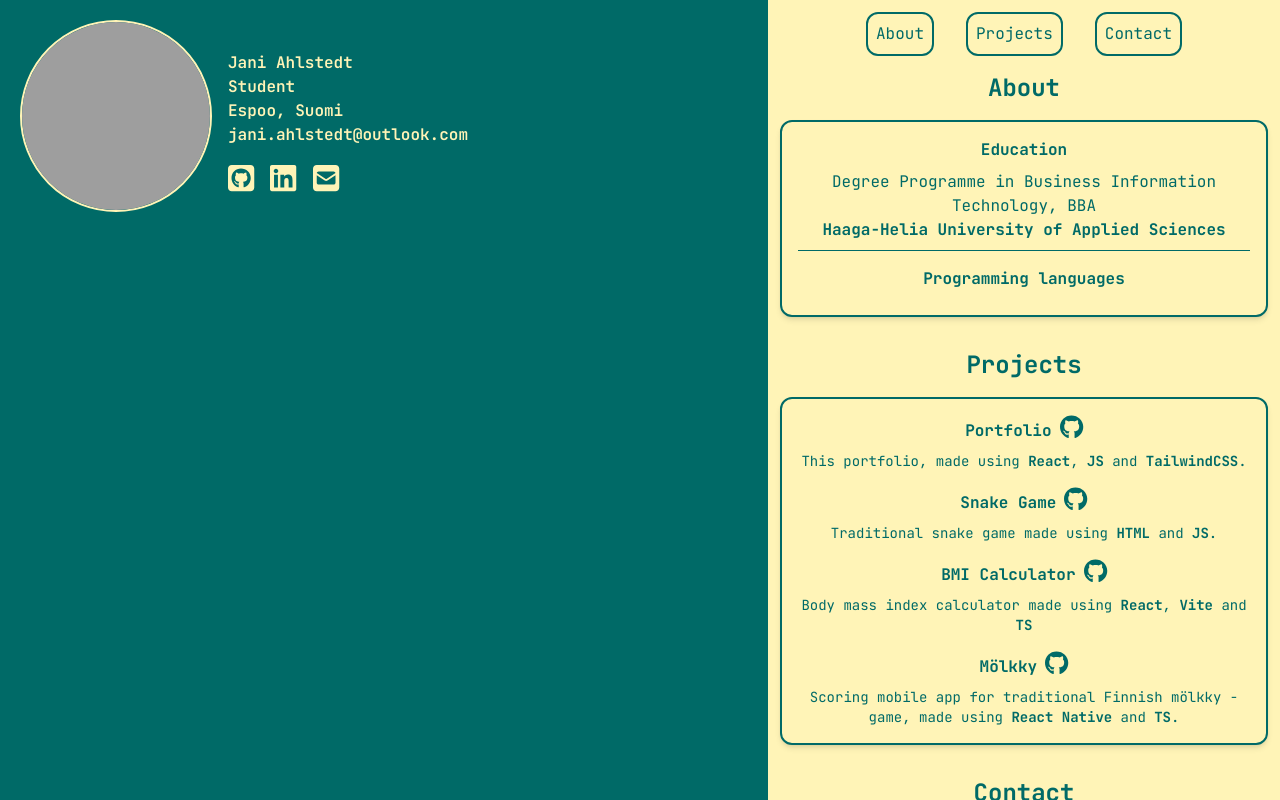
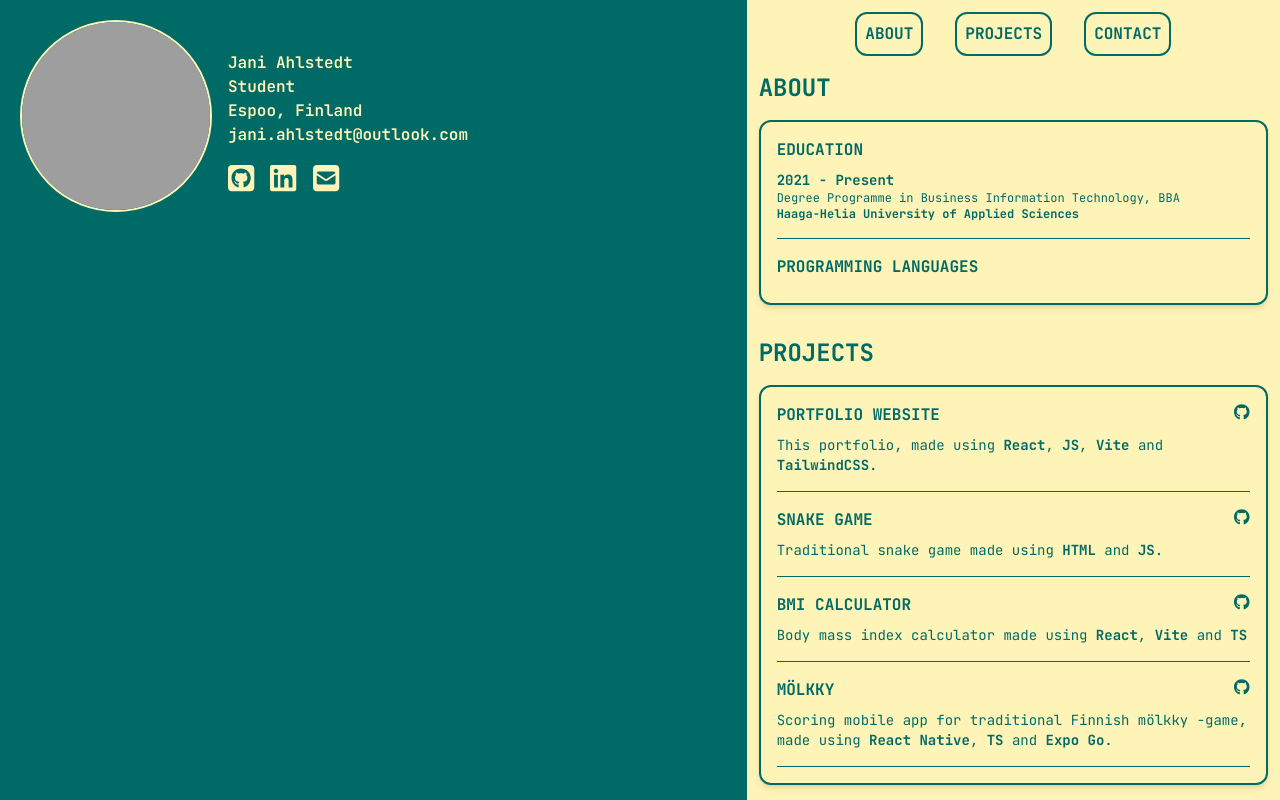
Before and after one commit to JaniAhl/Portfolio, a React (Vite) app: page / in a window 1280 px wide. Built offline with nearby package versions, Linux system fonts and the light colour scheme; grey boxes are pictures that could not be loaded.

Commit message:
Changes to about and projects and other small changes

```diff
--- a/src/App.jsx
+++ b/src/App.jsx
@@ -16,12 +16,12 @@ const App = () => {
     <div className='flex h-screen font-sans overflow-auto'  >
 
       {/* Vasemman puolen navigointi ja ikonit */}
-      < div className='flex flex-col w-3/5 items-start h-full space-y-8 bg-seaGreen' >
+      < div className='flex flex-col w-7/12 items-start h-full space-y-8 bg-seaGreen' >
         <Profile />
       </div >
 
       {/* Oikean puolen sisältö */}
-      < div className='flex flex-col w-2/5 items-center h-full p-3 overflow-y-auto pb-6 scroll-smooth bg-softCream' >
+      < div className='flex flex-col w-5/12 items-center h-full p-3 overflow-y-auto pb-6 scroll-smooth bg-softCream' >
 
         <Navbar />
         <About />
--- a/src/components/about.jsx
+++ b/src/components/about.jsx
@@ -4,21 +4,22 @@ import '../App.css'
 const About = () => {
     return (
 
-        <div id='about'>
+        <div id='about' className='w-full text-left'>
 
             {/* About */}
 
-            <h1 className='text-2xl font-bold mt-4 text-seaGreen'>About</h1 >
+            <h1 className='text-2xl font-bold mt-4 text-seaGreen'>ABOUT</h1 >
 
             <section className='w-full bg-softCream p-4 text-seaGreen rounded-xl my-4 shadow-md border-2 border-seaGreen'>
-                <div className='border-b border-seaGreen pb-2'>
-                    <h2 className='text-1xl font-bold mb-2'>Education</h2>
-                    <p text-xs>Degree Programme in Business Information Technology, BBA
+                <div className='border-b border-seaGreen pb-4'>
+                    <h2 className='text-1xl font-bold mb-2'>EDUCATION</h2>
+                    <p className='text-sm font-bold'>2021 - Present</p>
+                    <p className='text-xs'>Degree Programme in Business Information Technology, BBA
                         <p className='font-bold'>Haaga-Helia University of Applied Sciences</p> </p>
                 </div>
 
                 <div>
-                    <h2 className='text-1xl font-bold mb-2 mt-4'>Programming languages</h2>
+                    <h2 className='text-1xl font-bold mb-2 mt-4'>PROGRAMMING LANGUAGES</h2>
                 </div>
             </section>
 
--- a/src/components/contact.jsx
+++ b/src/components/contact.jsx
@@ -8,11 +8,11 @@ const Contact = () => {
 
     return (
 
-        <div className='w-full' id='contact'>
+        <div className='w-full text-left' id='contact'>
 
             {/* Contact */}
 
-            <h1 className='text-2xl font-bold mt-4 text-seaGreen'>Contact</h1 >
+            <h1 className='text-2xl font-bold mt-4 text-seaGreen'>CONTACT</h1 >
 
             <section className='w-full bg-softCream p-4 text-seaGreen rounded-xl my-4 shadow-md border-2 border-seaGreen'>
 
@@ -43,14 +43,6 @@ const Contact = () => {
                         </section>
                     </button>
 
-
-                    <button className='rounded-xl border-seaGreen border-2 p-1 w-3/4 text-seaGreen hover:bg-seaGreen hover:text-softCream'>
-                        <section className='flex flex-row items-center'>
-                            <FontAwesomeIcon icon={faPhone} className='mr-2 text-2xl' />
-                            <p className='flex-grow text-center'>0400 253448</p>
-                        </section>
-                    </button>
-
                 </div>
             </section>
 
--- a/src/components/navbar.jsx
+++ b/src/components/navbar.jsx
@@ -4,23 +4,23 @@ const Navbar = () => {
     return (
         <div>
             {/* Navbar */}
-            <section className='space-y-4 md:space-y-0 md:space-x-8 flex flex-col md:flex-row items-center justify-center'>
+            <section className='space-y-4 font-bold md:space-y-0 md:space-x-8 flex flex-col md:flex-row items-center justify-center'>
                 <a
                     className='w-full md:w-auto box-border border-2 rounded-xl p-2 bg-softCream border-seaGreen text-seaGreen hover:bg-seaGreen hover:text-softCream text-center'
                     href='#about'>
-                    About
+                    ABOUT
                 </a>
 
                 <a
                     className='w-full md:w-auto box-border border-2 rounded-xl p-2 bg-softCream border-seaGreen text-seaGreen hover:bg-seaGreen hover:text-softCream text-center'
                     href='#projects'>
-                    Projects
+                    PROJECTS
                 </a>
 
                 <a
                     className='w-full md:w-auto box-border border-2 rounded-xl p-2 bg-softCream border-seaGreen text-seaGreen hover:bg-seaGreen hover:text-softCream text-center'
                     href='#contact'>
-                    Contact
+                    CONTACT
                 </a>
             </section>
         </div >
--- a/src/components/profile.jsx
+++ b/src/components/profile.jsx
@@ -21,7 +21,7 @@ const Profile = () => {
             <section className='text-left ml-4 mt-4 font-semibold text-softCream'>
                 <p>Jani Ahlstedt</p>
                 <p>Student</p>
-                <p>Espoo, Suomi</p>
+                <p>Espoo, Finland</p>
                 <p className='sm:overflow-hidden'>jani.ahlstedt@outlook.com</p>
 
                 {/* Icons */}
--- a/src/components/projects.jsx
+++ b/src/components/projects.jsx
@@ -8,59 +8,77 @@ const Projects = () => {
 
     return (
 
-        <div id='projects'>
+        <div id='projects' className='w-full text-left'>
 
             {/* Projects */}
-            <h1 className='text-2xl font-bold mt-4 text-seaGreen'> Projects</h1 >
+            <h1 className='text-2xl font-bold mt-4 text-seaGreen'> PROJECTS</h1 >
 
             <section className='w-full bg-softCream p-4 text-seaGreen rounded-xl my-4 shadow-md border-2 border-seaGreen'>
 
-                <div>
-                    <h2 className='text-1xl font-bold'>Portfolio
+                <div className='w-full relative border-b border-seaGreen pb-4'>
+                    <h2 className='text-1xl font-bold text-1xl font-bold w-full text-left relative'>
+                        PORTFOLIO WEBSITE
                         <a href='https://github.com/JaniAhl/Portfolio' target='_blank' rel='noopener noreferrer'
-                            className='border-seaGreen text-seaGreen ml-2'>
-                            <FontAwesomeIcon icon={faGithub} className='text-2xl' />
+                            className='absolute right-0 ml-2 text-seaGreen text-sm hover:text-black'>
+                            <FontAwesomeIcon icon={faGithub} className='text-base' />
                         </a>
                     </h2>
+                    <section className='text-left'>
                         <p className='text-sm mt-2'>This portfolio, made using<p className='inline font-bold'> React</p>
-                        ,<p className='inline font-bold'> JS</p> and<p className='inline font-bold'> TailwindCSS</p>.</p>
+                            ,<p className='inline font-bold'> JS</p>, <p className='inline font-bold'> Vite</p> and<p className='inline font-bold'> TailwindCSS</p>.</p>
+                    </section>
                 </div>
 
-                <div>
-                    <h2 className='text-1xl font-bold mt-4'>Snake Game
+                <div className='w-full relative border-b border-seaGreen pb-4'>
+
+                    <h2 className='text-1xl font-bold text-1xl font-bold w-full text-left relative mt-4'>
+                        SNAKE GAME
                         <a href='https://github.com/JaniAhl/snakegame' target='_blank' rel='noopener noreferrer'
-                            className='border-seaGreen text-seaGreen ml-2'>
-                            <FontAwesomeIcon icon={faGithub} className='text-2xl' />
+                            className='absolute right-0 ml-2 text-seaGreen text-sm hover:text-black'>
+                            <FontAwesomeIcon icon={faGithub} className='text-base' />
                         </a>
                     </h2>
+                    <section className='text-left'>
                         <p className='text-sm mt-2'>Traditional snake game made using <p className='inline font-bold'>HTML </p>
                             and <p className='inline font-bold'>JS</p>.</p>
+                    </section>
+
                 </div>
 
-                <div>
-                    <h2 className='text-1xl font-bold mt-4'>BMI Calculator
+                <div className='w-full relative border-b border-seaGreen pb-4'>
+
+                    <h2 className='text-1xl font-bold text-1xl font-bold w-full text-left relative mt-4'>
+                        BMI CALCULATOR
                         <a href='https://github.com/JaniAhl/bmicalc' target='_blank' rel='noopener noreferrer'
-                            className='border-seaGreen text-seaGreen ml-2'>
-                            <FontAwesomeIcon icon={faGithub} className='text-2xl' />
+                            className='absolute right-0 ml-2 text-seaGreen text-sm hover:text-black'>
+                            <FontAwesomeIcon icon={faGithub} className='text-base' />
                         </a>
                     </h2>
+                    <section className='text-left'>
                         <p className='text-sm mt-2'>Body mass index calculator made using <p className='inline font-bold'>React</p>,
                             <p className='inline font-bold'> Vite</p> and
                             <p className='inline font-bold'> TS</p></p>
+                    </section>
+
                 </div>
 
-                <h2 className='text-1xl font-bold mt-4'>Mölkky
+                <div className='w-full relative border-b border-seaGreen pb-4'>
+
+                    <h2 className='text-1xl font-bold text-1xl font-bold w-full text-left relative mt-4'>
+                        MÖLKKY
                         <a href='https://github.com/JaniAhl/Molkky' target='_blank' rel='noopener noreferrer'
-                        className='border-seaGreen text-seaGreen ml-2'>
-                        <FontAwesomeIcon icon={faGithub} className='text-2xl' />
+                            className='absolute right-0 ml-2 text-seaGreen text-sm hover:text-black'>
+                            <FontAwesomeIcon icon={faGithub} className='text-base' />
                         </a>
                     </h2>
-                <div>
-                    <p className='text-sm mt-2'>Scoring mobile app for traditional Finnish mölkky -game, made using <p className='inline font-bold'>React Native </p>
-                        and <p className='inline font-bold'>TS</p>.</p>
+                    <section className='text-left'>
+                        <p className='text-sm mt-2'>Scoring mobile app for traditional Finnish mölkky -game, made using <p className='inline font-bold'>React Native</p>
+                            , <p className='inline font-bold'>TS</p> and <p className='inline font-bold'> Expo Go</p>.</p>
+                    </section>
+
                 </div>
 
-            </section>
+            </section >
 
         </div >
 
```
Lines whose indentation alone changed are shown as unchanged.
